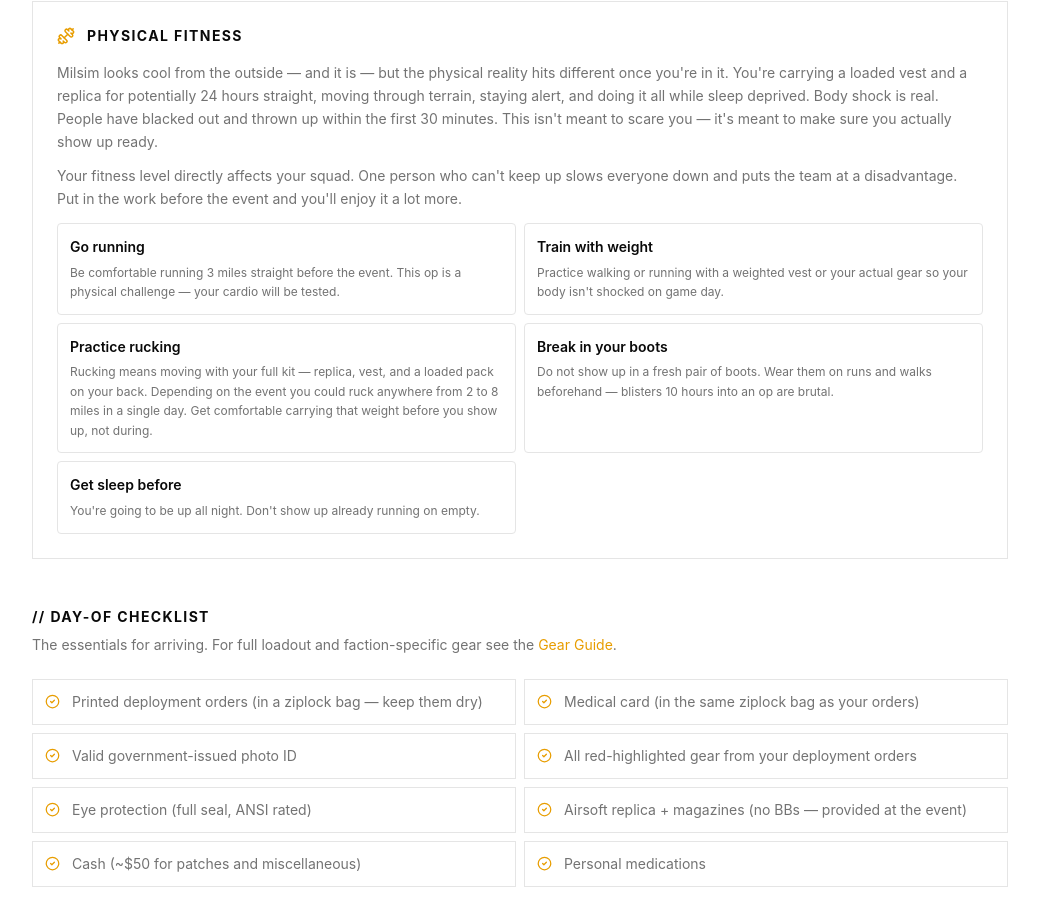
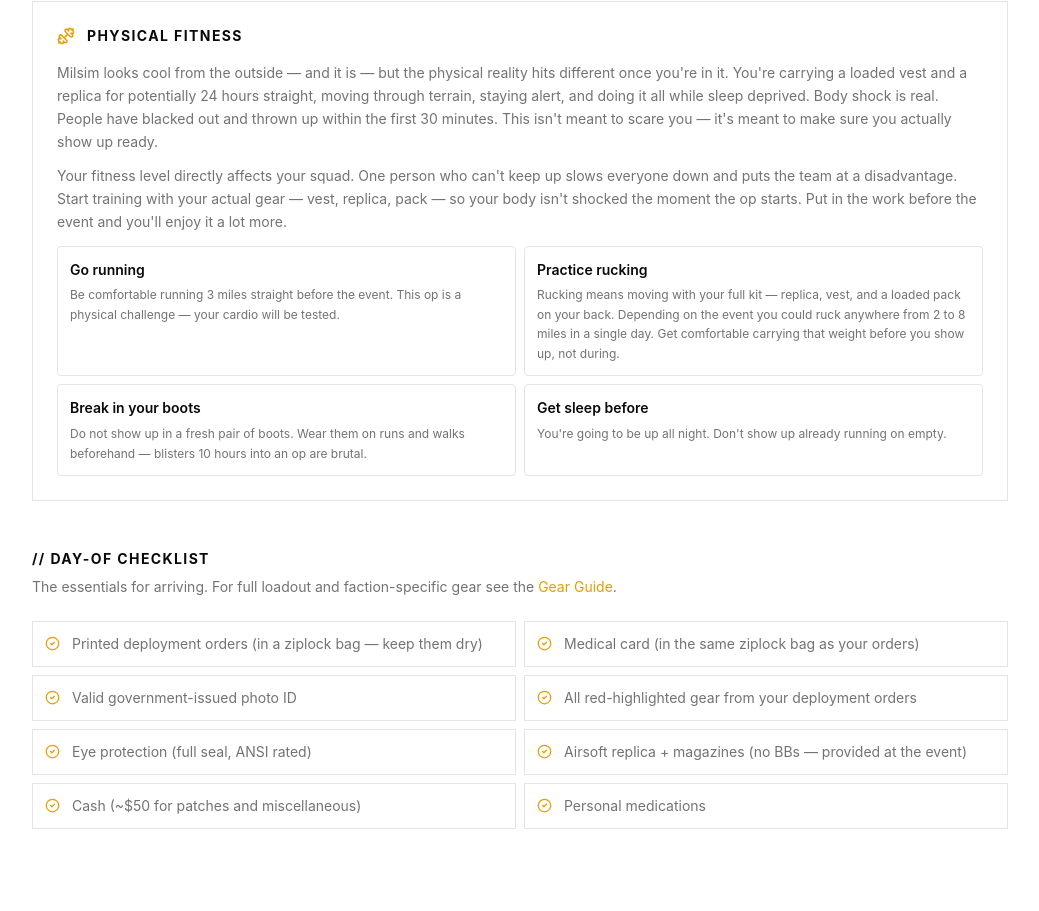
Before and after one commit to DavidAVargas/milsim_ready, a Next.js app: page /newbie/milsim-west/before-you-go in a window 1280 px wide. Shown: the part 2184-3095 px from the top of the page, without its empty margins (120-1159 px from the left). Built offline with nearby package versions, Linux system fonts and the light colour scheme.

Commit message:
feat: move train with weight into paragraph, clean fitness grid to 4 cards

```diff
--- a/app/newbie/milsim-west/before-you-go/page.tsx
+++ b/app/newbie/milsim-west/before-you-go/page.tsx
@@ -220,12 +220,11 @@ export default function BeforeYouGoPage() {
               Milsim looks cool from the outside — and it is — but the physical reality hits different once you're in it. You're carrying a loaded vest and a replica for potentially 24 hours straight, moving through terrain, staying alert, and doing it all while sleep deprived. Body shock is real. People have blacked out and thrown up within the first 30 minutes. This isn't meant to scare you — it's meant to make sure you actually show up ready.
             </p>
             <p>
-              Your fitness level directly affects your squad. One person who can't keep up slows everyone down and puts the team at a disadvantage. Put in the work before the event and you'll enjoy it a lot more.
+              Your fitness level directly affects your squad. One person who can't keep up slows everyone down and puts the team at a disadvantage. Start training with your actual gear — vest, replica, pack — so your body isn't shocked the moment the op starts. Put in the work before the event and you'll enjoy it a lot more.
             </p>
             <div className="grid gap-2 sm:grid-cols-2">
               {[
                 { label: "Go running", detail: "Be comfortable running 3 miles straight before the event. This op is a physical challenge — your cardio will be tested." },
-                { label: "Train with weight", detail: "Practice walking or running with a weighted vest or your actual gear so your body isn't shocked on game day." },
                 { label: "Practice rucking", detail: "Rucking means moving with your full kit — replica, vest, and a loaded pack on your back. Depending on the event you could ruck anywhere from 2 to 8 miles in a single day. Get comfortable carrying that weight before you show up, not during." },
                 { label: "Break in your boots", detail: "Do not show up in a fresh pair of boots. Wear them on runs and walks beforehand — blisters 10 hours into an op are brutal." },
                 { label: "Get sleep before", detail: "You're going to be up all night. Don't show up already running on empty." },
```
